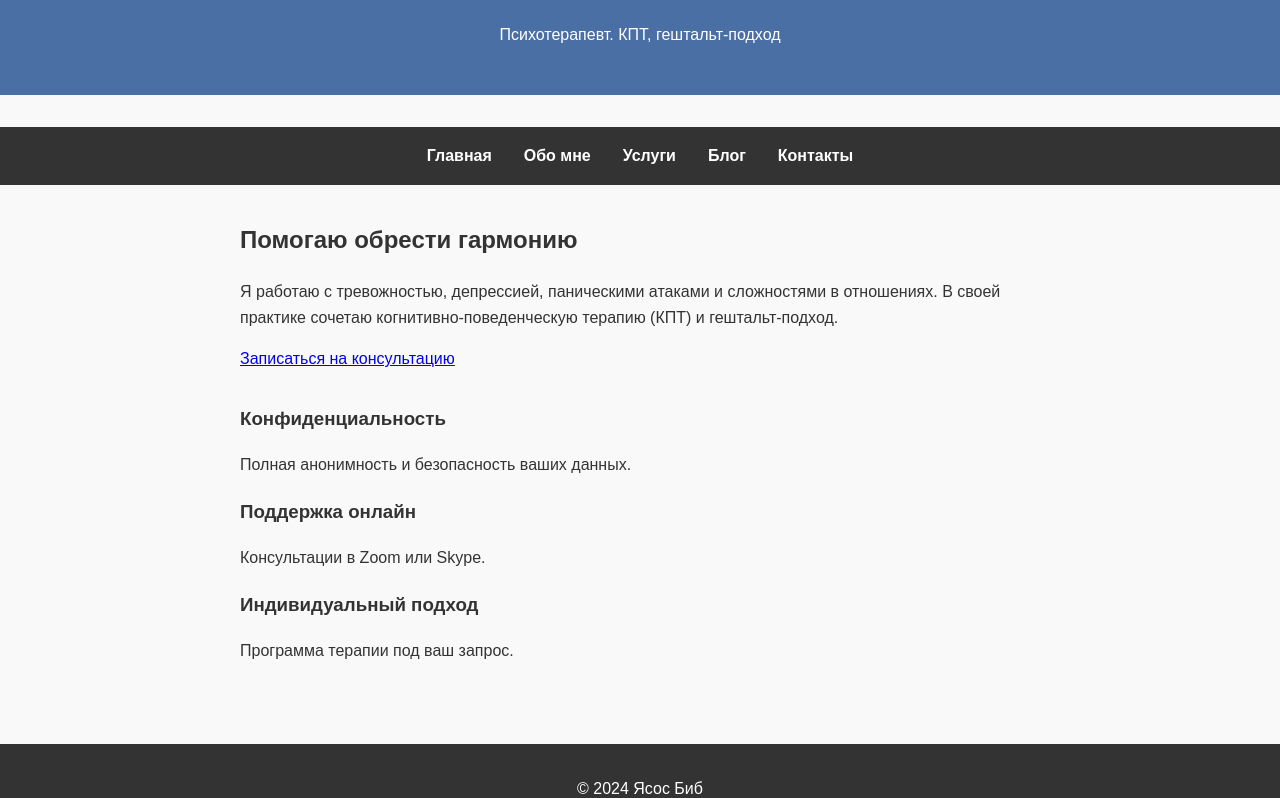
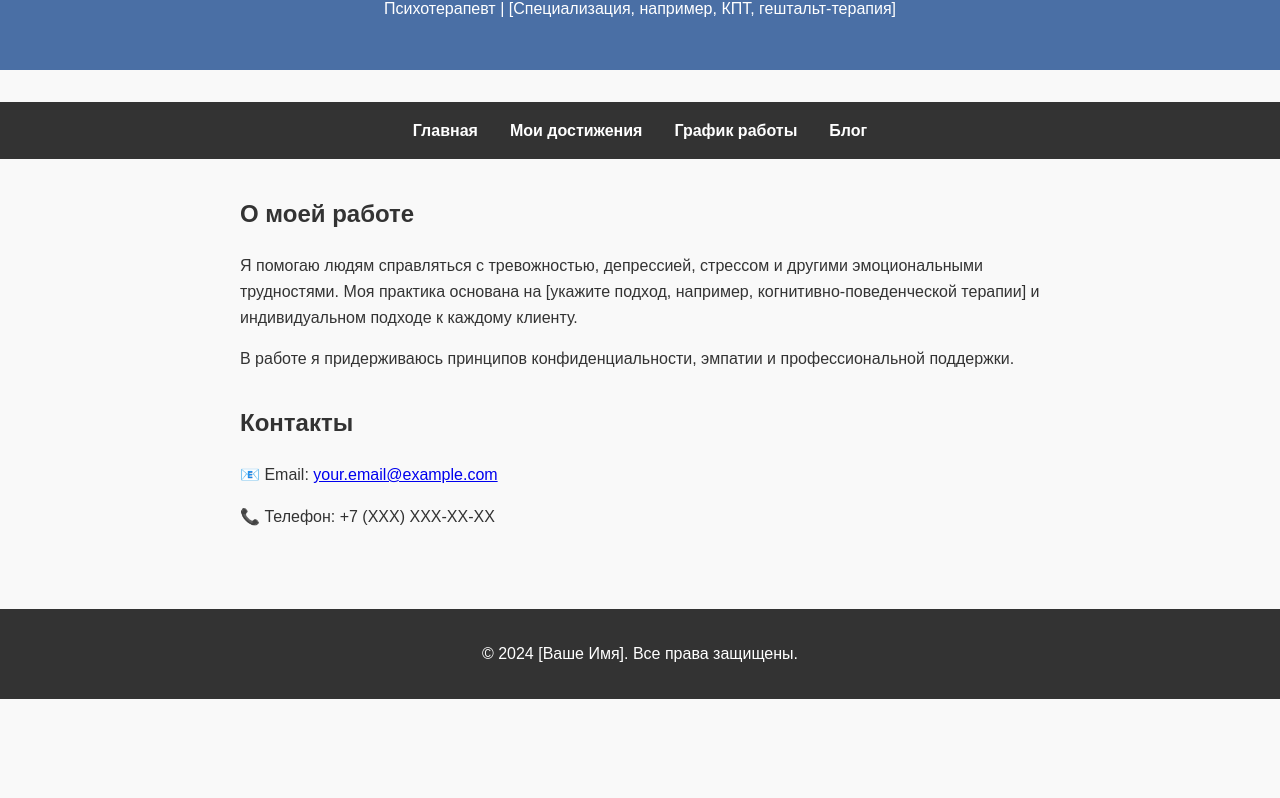
Before and after one commit to vladloskut/psymusl, a plain HTML site: page index.html in a window 1280 px wide. Shown: the part 130-928 px from the top of the page. After the commit the page ends 829 px from the top, so only its background shows below. Drawn offline with Linux system fonts and the light colour scheme.

Commit message:
Update index.html

```diff
--- a/index.html
+++ b/index.html
@@ -3,62 +3,40 @@
 <head>
     <meta charset="UTF-8">
     <meta name="viewport" content="width=device-width, initial-scale=1.0">
-    <title>Психотерапевт | Ясос Биб</title>
+    <title>Психотерапевт | [Ваше Имя]</title>
     <link rel="stylesheet" href="style.css">
-    <link rel="preconnect" href="https://fonts.googleapis.com">
-    <link rel="preconnect" href="https://fonts.gstatic.com" crossorigin>
-    <link href="https://fonts.googleapis.com/css2?family=Montserrat:wght@300;400;500;600&family=Playfair+Display:wght@400;500&display=swap" rel="stylesheet">
 </head>
 <body>
-    <div class="container">
     <header>
-            <div class="header-image">
-                <img src="your-photo.jpg" alt="Ясос Биб">
-            </div>
-            <h1>Ясос Биб</h1>
-            <p class="subtitle">Психотерапевт. КПТ, гештальт-подход</p>
+        <h1>[Ваше Имя]</h1>
+        <p>Психотерапевт | [Специализация, например, КПТ, гештальт-терапия]</p>
     </header>
 
     <nav>
         <ul>
             <li><a href="index.html">Главная</a></li>
-                <li><a href="about.html">Обо мне</a></li>
-                <li><a href="services.html">Услуги</a></li>
+            <li><a href="achievements.html">Мои достижения</a></li>
+            <li><a href="schedule.html">График работы</a></li>
             <li><a href="blog.html">Блог</a></li>
-                <li><a href="contacts.html">Контакты</a></li>
         </ul>
     </nav>
 
     <main>
-            <section class="intro">
-                <h2>Помогаю обрести гармонию</h2>
-                <p>Я работаю с тревожностью, депрессией, паническими атаками и сложностями в отношениях. В своей практике сочетаю когнитивно-поведенческую терапию (КПТ) и гештальт-подход.</p>
-                <a href="contacts.html" class="button">Записаться на консультацию</a>
+        <section>
+            <h2>О моей работе</h2>
+            <p>Я помогаю людям справляться с тревожностью, депрессией, стрессом и другими эмоциональными трудностями. Моя практика основана на [укажите подход, например, когнитивно-поведенческой терапии] и индивидуальном подходе к каждому клиенту.</p>
+            <p>В работе я придерживаюсь принципов конфиденциальности, эмпатии и профессиональной поддержки.</p>
         </section>
 
-            <section class="features">
-                <div class="feature-card">
-                    <h3>Конфиденциальность</h3>
-                    <p>Полная анонимность и безопасность ваших данных.</p>
-                </div>
-                <div class="feature-card">
-                    <h3>Поддержка онлайн</h3>
-                    <p>Консультации в Zoom или Skype.</p>
-                </div>
-                <div class="feature-card">
-                    <h3>Индивидуальный подход</h3>
-                    <p>Программа терапии под ваш запрос.</p>
-                </div>
+        <section>
+            <h2>Контакты</h2>
+            <p>📧 Email: <a href="mailto:your.email@example.com">your.email@example.com</a></p>
+            <p>📞 Телефон: +7 (XXX) XXX-XX-XX</p>
         </section>
     </main>
 
     <footer>
-            <p>© 2024 Ясос Биб</p>
-            <div class="social-links">
-                <a href="#"><img src="instagram-icon.svg" alt="Instagram"></a>
-                <a href="#"><img src="telegram-icon.svg" alt="Telegram"></a>
-            </div>
+        <p>© 2024 [Ваше Имя]. Все права защищены.</p>
     </footer>
-    </div>
 </body>
 </html>
```
Lines whose indentation alone changed are shown as unchanged.
